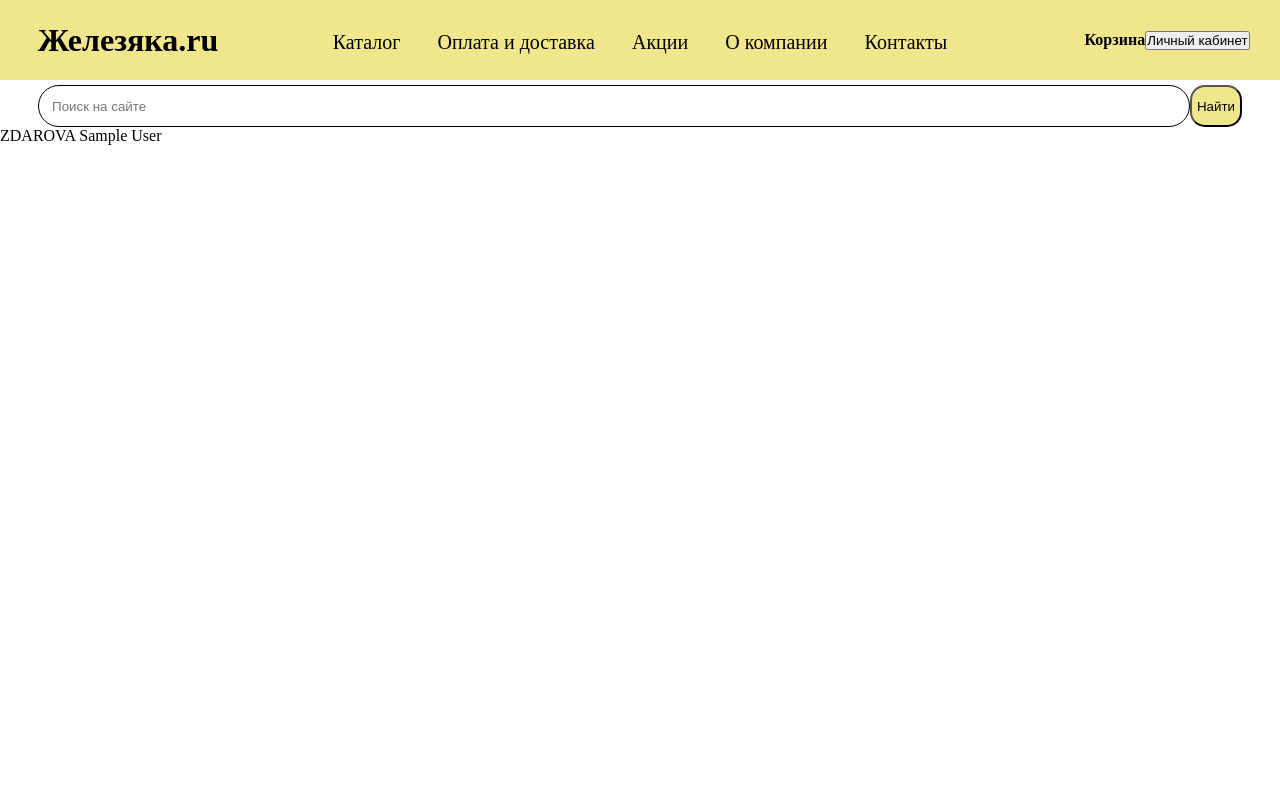
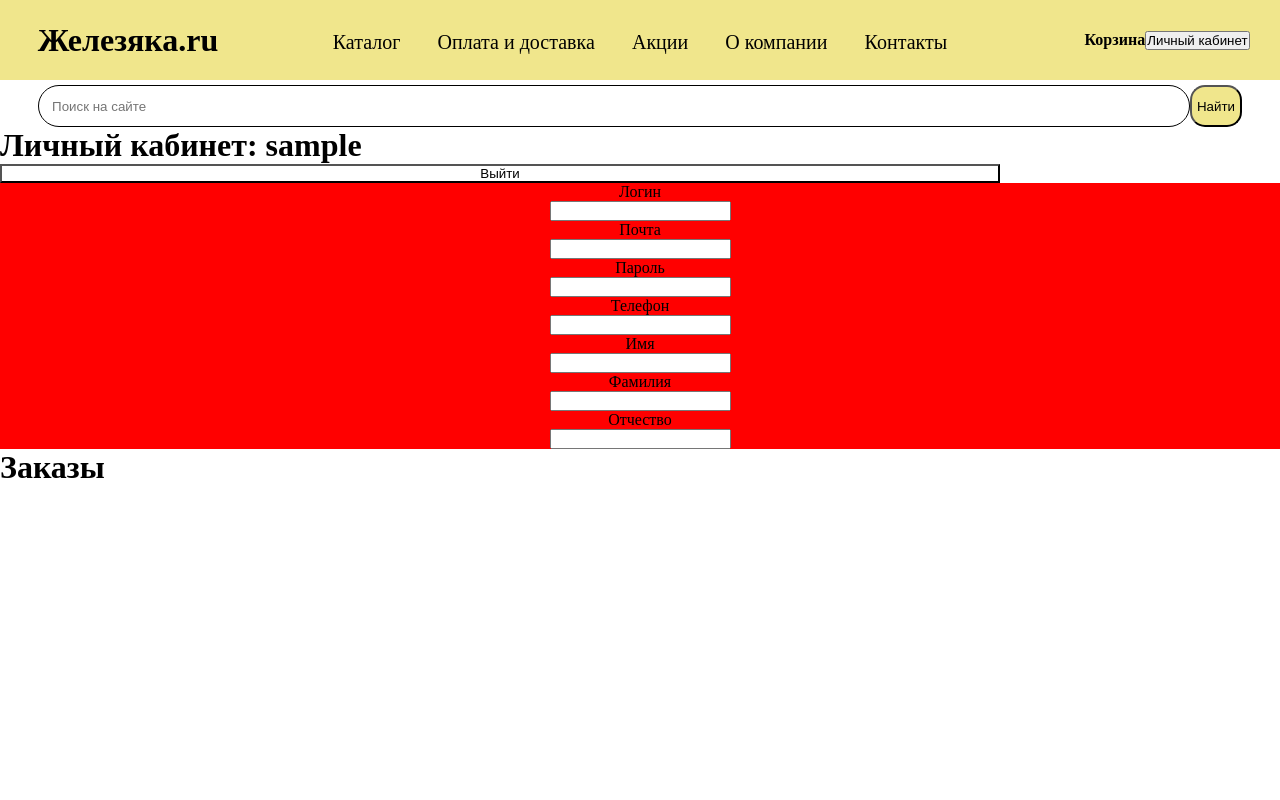
Before and after one commit to pyrokineis/shop, a PHP site: page /LK.php in a window 1280 px wide. Run offline with PHP 8.4, Linux system fonts and the light colour scheme; the visitor is signed in with stand-in values (Sample User, id 1); data that the repository does not hold is empty.

Commit message:
ver 13.3 FIXED session, TODO basket css, LK page

```diff
--- /dev/null
+++ b/css/LK.css
@@ -0,0 +1,16 @@
+#exit-btn{
+    background: none;
+    width: 1000px;
+}
+
+.LK-data-container{
+    display: flex;
+    flex-flow: column wrap;
+    align-items: center;
+    background: red;
+
+}
+
+.LK-data-container input{
+    height: 20px;
+}
--- a/include/LK-back.php
+++ b/include/LK-back.php
@@ -1,6 +1,6 @@
 <?php
 include_once("../include/header.php");
-if ($_SESSION["name"]=="None")
+if (!isset($_SESSION["login"]))
 {
     echo '<script>window.location.href="../pages/index.php#modal1"</script>';
 }
--- a/include/header.php
+++ b/include/header.php
@@ -1,15 +1,8 @@
 <?php
+session_start();
 require_once '../DB/connection.php';
 require_once '../include/cookie-set.php';
 include_once("../include/login_win.php");
-
-//echo $_SESSION["name"];
-if (!isset($_SESSION["name"]))
-{
-    session_start();
-}
-
-
 
 
 echo <<<HERE
--- a/include/login_win.php
+++ b/include/login_win.php
@@ -28,6 +28,7 @@ echo <<<HERE
             </div>
 
           <form action="#" method="post">
+           <form method="get" action="login-back.php?regis">
             <p>E-mail</p>
             <input type="text" name="mail-input">
             <p>Логин</p>
@@ -44,8 +45,7 @@ echo <<<HERE
             <input type="text" name="name-input">
             <p>Отчество</p>
             <input type="text" name="patro-input">
-            <form method="post" action="login-back.php?regis">
-                 <button class="login-button">Зарегестрироваться</button>
+              <button class="login-button">Зарегестрироваться</button>
             </form>
 
           </form>
@@ -102,4 +102,28 @@ echo <<<HERE
             <br>
         </div>
     </div>
+
+<div id="modalFieldErr" class="modal">
+        <a class="back" href="#"></a>
+        <div id="login-window">
+            <div class="login-top">
+                <h3 class="modal-title">Ошибка</h3>
+                <a href="#" title="Закрыть" class="close">×</a>
+            </div>
+            <b>Не правильно заполнены поля!</b>
+            <br>
+        </div>
+    </div>
+
+<div id="modalPostErr" class="modal">
+        <a class="back" href="#"></a>
+        <div id="login-window">
+            <div class="login-top">
+                <h3 class="modal-title">Ошибка</h3>
+                <a href="#" title="Закрыть" class="close">×</a>
+            </div>
+            <b>Пост еррор май дуд!</b>
+            <br>
+        </div>
+    </div>
 HERE;
--- a/pages/LK.php
+++ b/pages/LK.php
@@ -3,19 +3,49 @@
     <meta charset="UTF-8">
     <title>Железяка.ru</title>
     <link rel="stylesheet" type="text/css" href="../css/based.css">
-    <link rel="stylesheet" type="text/css" href="../css/index.css">
+    <link rel="stylesheet" type="text/css" href="../css/LK.css">
 </head>
 <body>
 
 <header>
     <?php include_once ("../include/header.php");?>
-</header>
+</header
+
 <main>
+    <div class="LK-main-container">
+        <div class="LK-header">
+<!--            <input name="type" type="hidden" value="--><?//= $var ?><!--">-->
+            <h1>Личный кабинет: <?= $_SESSION["login"] ?> </h1>
+            <form method="post" action="../include/login-back.php?exit">
+                <button id="exit-btn" type="submit">Выйти</button>
+            </form>
+        </div>
+        <div class="LK-data-container">
+            <p>Логин</p>
+            <input>
+            <p>Почта</p>
+            <input>
+            <p>Пароль</p>
+            <input>
+            <p>Телефон</p>
+            <input>
+            <p>Имя</p>
+            <input>
+            <p>Фамилия</p>
+            <input>
+            <p>Отчество</p>
+            <input>
+        </div>
+        <div class="LK-orders-container">
+            <div class="LK-orders-header">
+                <h1>Заказы</h1>
+            </div>
+            <div>
+
+            </div>
+        </div>
+    </div>
 
 </main>
+
  </html>
-
-<?php
-session_start();
-echo"ZDAROVA ".$_SESSION["name"];
-?>
```
Also changed, not shown: include/auto-back.php (deleted, +0 -11 lines), include/login-back.php (+17 -3 lines), pages/index.php (+1 -14 lines).
